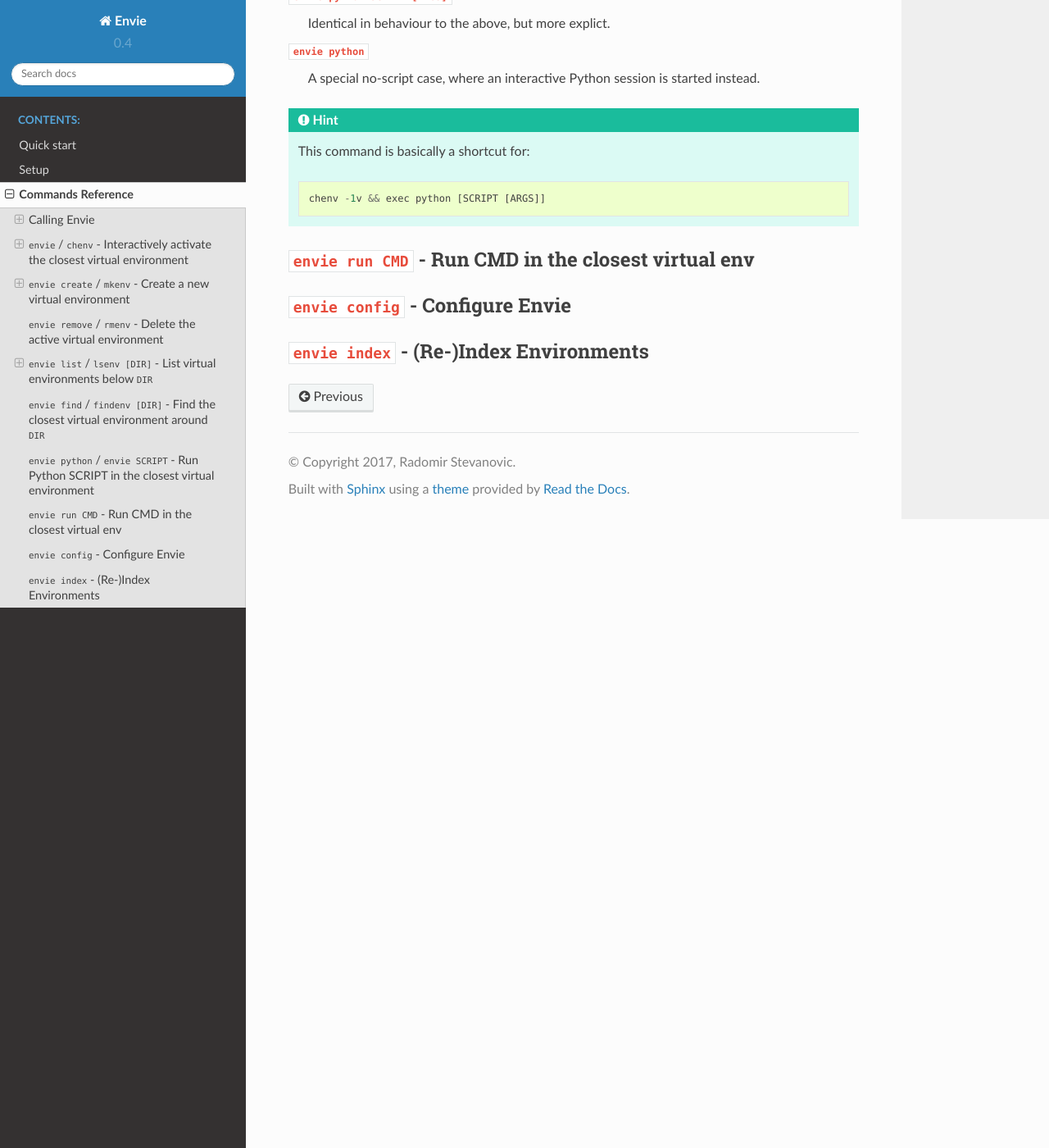
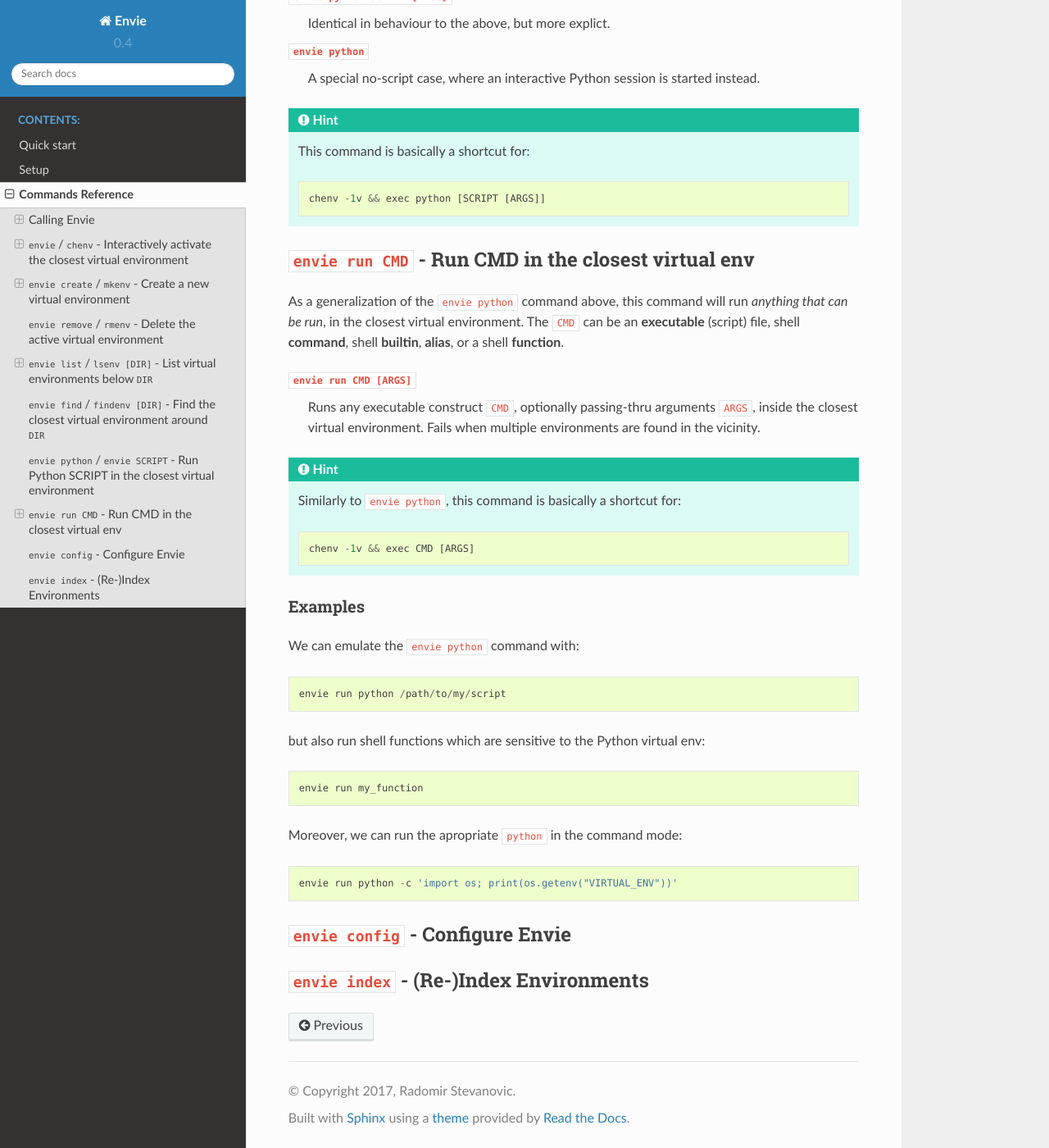
Before and after one commit to randomir/envie, a Sphinx documentation site: the page built from docs/commands.rst, in a window 1280 px wide and 1400 px high, scrolled down 7525 px. Shown: the whole window at 82% size. Built offline with Sphinx 7.4.7 and the Read the Docs theme 2.0.0, drawn with Linux system fonts in a browser that asks for light colours.

Commit message:
docs: 'envie run' details

```diff
--- a/docs/commands.rst
+++ b/docs/commands.rst
@@ -437,6 +437,36 @@ Three calling forms are supported:
 ``envie run CMD`` - Run CMD in the closest virtual env
 ------------------------------------------------------
 
+As a generalization of the ``envie python`` command above, this command will run
+*anything that can be run*, in the closest virtual environment. The ``CMD`` can
+be an **executable** (script) file, shell **command**, shell **builtin**,
+**alias**, or a shell **function**.
+
+``envie run CMD [ARGS]``
+    Runs any executable construct ``CMD``, optionally passing-thru arguments
+    ``ARGS``, inside the closest virtual environment. Fails when multiple
+    environments are found in the vicinity.
+
+.. hint::
+    Similarly to ``envie python``, this command is basically a shortcut for::
+
+        chenv -1v && exec CMD [ARGS]
+
+Examples
+^^^^^^^^
+
+We can emulate the ``envie python`` command with::
+
+    envie run python /path/to/my/script
+
+but also run shell functions which are sensitive to the Python virtual env::
+
+    envie run my_function
+
+Moreover, we can run the apropriate ``python`` in the command mode::
+
+    envie run python -c 'import os; print(os.getenv("VIRTUAL_ENV"))'
+
 
 
 .. _envie-config:
```
